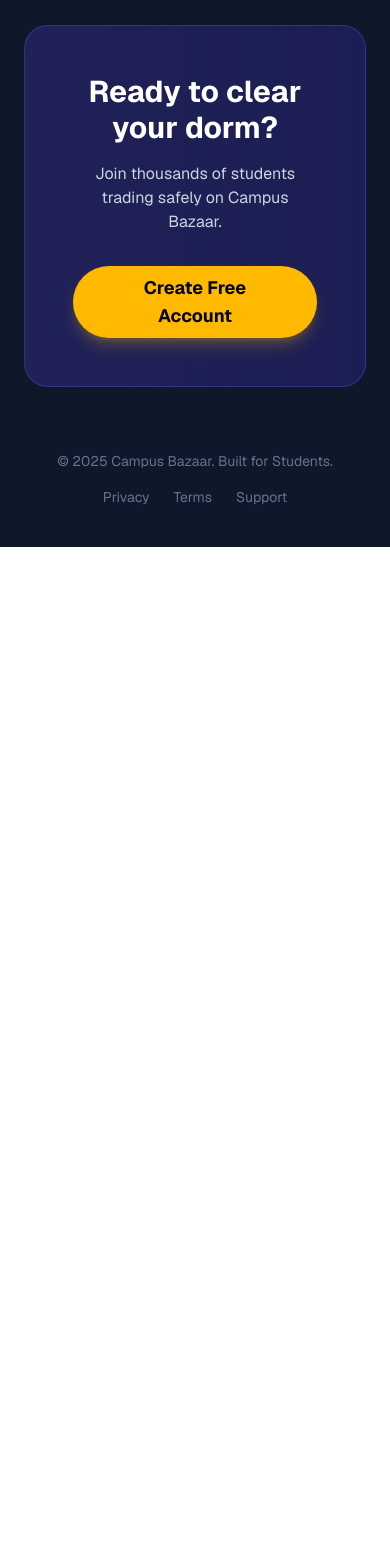
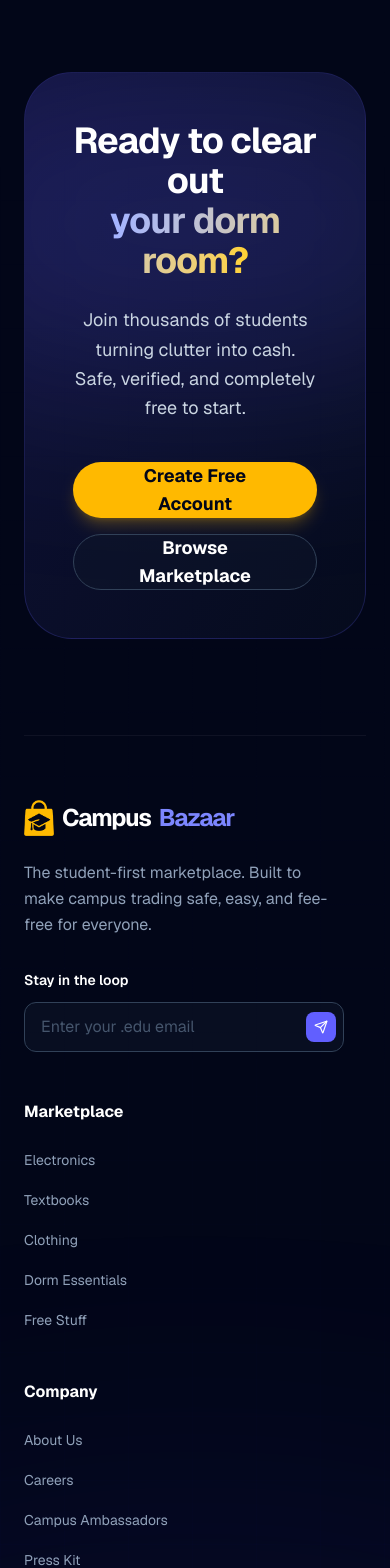
Before and after one commit to Bedlam343/Campus-Bazaar-Landing-Page-Revamped, a Next.js app: page / in a window 390 px wide. Shown: the part 7280-8848 px from the top of the page. Before the commit the page ends 7827 px from the top, so only its background shows below. Built offline with nearby package versions, Linux system fonts and the light colour scheme.

Commit message:
redesign footer

```diff
--- a/components/Footer.tsx
+++ b/components/Footer.tsx
@@ -1,38 +1,191 @@
 'use client';
 
+import React from 'react';
+import { motion } from 'framer-motion';
+import {
+  ShoppingBag,
+  ArrowRight,
+  Twitter,
+  Instagram,
+  Linkedin,
+  Github,
+  Send,
+} from 'lucide-react';
 import Button from './ui/Button';
+import Image from 'next/image';
 
-const Footer = () => (
-  <footer className="bg-slate-900 border-t border-slate-800 pt-20 pb-10">
-    <div className="container mx-auto px-6">
-      <div className="bg-gradient-to-r from-indigo-900/50 to-indigo-600/20 rounded-3xl p-12 text-center mb-16 border border-indigo-500/30">
-        <h2 className="text-3xl font-bold text-white mb-4">
-          Ready to clear your dorm?
+const Footer = () => {
+  const links = {
+    Marketplace: [
+      'Electronics',
+      'Textbooks',
+      'Clothing',
+      'Dorm Essentials',
+      'Free Stuff',
+    ],
+    Company: ['About Us', 'Careers', 'Campus Ambassadors', 'Press Kit'],
+    Support: [
+      'Safety Guidelines',
+      'Help Center',
+      'Terms of Service',
+      'Privacy Policy',
+    ],
+  };
+
+  return (
+    <footer className="relative bg-slate-950 pt-32 pb-10 overflow-hidden">
+      {/* --- Background Atmosphere --- */}
+      {/* Massive bottom glow */}
+      <div className="absolute bottom-0 left-1/2 -translate-x-1/2 w-[1000px] h-[600px] bg-indigo-600/10 rounded-full blur-[150px] pointer-events-none" />
+      <div className="absolute inset-0 bg-[linear-gradient(to_right,#4f46e505_1px,transparent_1px),linear-gradient(to_bottom,#4f46e505_1px,transparent_1px)] bg-[size:4rem_4rem] [mask-image:linear-gradient(to_top,black,transparent)] pointer-events-none" />
+
+      <div className="container mx-auto px-6 relative z-10">
+        {/* --- 1. The Giant CTA Section --- */}
+        <motion.div
+          initial={{ opacity: 0, y: 20 }}
+          whileInView={{ opacity: 1, y: 0 }}
+          viewport={{ once: true }}
+          className="relative rounded-[3rem] overflow-hidden bg-linear-to-br from-indigo-900/30 to-slate-900/30 border border-indigo-500/20 p-12 md:p-24 text-center mb-24 group"
+        >
+          {/* Internal Glows */}
+          <div className="absolute top-0 left-1/2 -translate-x-1/2 w-[600px] h-[300px] bg-indigo-500/20 blur-[100px] rounded-full pointer-events-none group-hover:bg-indigo-500/30 transition-colors duration-700" />
+
+          <div className="relative z-10 max-w-3xl mx-auto">
+            <h2
+              className="text-4xl md:text-6xl font-bold text-white
+              mb-6 tracking-tight select-none"
+            >
+              Ready to clear out <br />
+              <span className="text-transparent bg-clip-text bg-linear-to-r from-indigo-300 to-amber-300">
+                your dorm room?
+              </span>
             </h2>
-        <p className="text-slate-300 mb-8">
-          Join thousands of students trading safely on Campus Bazaar.
+            <p className="text-slate-300 text-lg md:text-xl mb-10 max-w-2xl mx-auto leading-relaxed">
+              Join thousands of students turning clutter into cash. Safe,
+              verified, and completely free to start.
             </p>
-        <Button variant="accent" className="mx-auto text-lg px-8">
+
+            <div className="flex flex-col sm:flex-row items-center justify-center gap-4">
+              <Button
+                variant="accent"
+                className="h-14 px-10 text-lg rounded-full
+                shadow-[0_0_30px_-5px_rgba(251,191,36,0.4)]
+                hover:shadow-[0_0_50px_-5px_rgba(251,191,36,0.6)]
+                transition-shadow cursor-pointer"
+              >
                 Create Free Account
               </Button>
+              <Button
+                variant="secondary"
+                className="h-14 px-10 text-lg rounded-full
+                bg-slate-900/50 border-slate-700 hover:bg-slate-800
+                cursor-pointer"
+              >
+                Browse Marketplace
+              </Button>
+            </div>
+          </div>
+        </motion.div>
+
+        {/* --- 2. Main Footer Links --- */}
+        <div className="grid grid-cols-1 md:grid-cols-2 lg:grid-cols-6 gap-12 lg:gap-8 mb-24 border-t border-white/5 pt-16">
+          {/* Brand Column (2 cols wide) */}
+          <div className="lg:col-span-2 flex flex-col items-start">
+            <div className="flex items-center gap-2 font-bold text-2xl tracking-tighter text-white mb-6">
+              <Image
+                src="/images/campus_bazaar_bag_w50.png"
+                width={30}
+                height={30}
+                alt="Campus Bazaar Logo Bag"
+              />
+              Campus<span className="text-indigo-400">Bazaar</span>
+            </div>
+            <p className="text-slate-400 mb-8 leading-relaxed max-w-xs">
+              The student-first marketplace. Built to make campus trading safe,
+              easy, and fee-free for everyone.
+            </p>
+
+            {/* Newsletter Input */}
+            <div className="w-full max-w-xs">
+              <p className="text-white text-sm font-semibold mb-3">
+                Stay in the loop
+              </p>
+              <div className="flex relative">
+                <input
+                  type="email"
+                  placeholder="Enter your .edu email"
+                  className="w-full bg-slate-900/50 border border-slate-700 rounded-xl py-3 pl-4 pr-12 text-slate-300 placeholder:text-slate-600 focus:outline-none focus:ring-2 focus:ring-indigo-500/50 focus:border-indigo-500 transition-all"
+                />
+                <button className="absolute right-2 top-1/2 -translate-y-1/2 p-2 bg-indigo-500 rounded-lg text-white hover:bg-indigo-400 transition-colors">
+                  <Send size={14} />
+                </button>
+              </div>
+            </div>
           </div>
 
-      <div className="flex flex-col md:flex-row justify-between items-center text-slate-500 text-sm">
-        <p>&copy; 2025 Campus Bazaar. Built for Students.</p>
-        <div className="flex gap-6 mt-4 md:mt-0">
-          <a href="#" className="hover:text-white">
+          {/* Links Columns */}
+          {Object.entries(links).map(([title, items]) => (
+            <div key={title} className="lg:col-span-1">
+              <h4 className="text-white font-bold mb-6">{title}</h4>
+              <ul className="space-y-4">
+                {items.map((item) => (
+                  <li key={item}>
+                    <a
+                      href="#"
+                      className="text-slate-400 hover:text-indigo-400 transition-colors text-sm"
+                    >
+                      {item}
+                    </a>
+                  </li>
+                ))}
+              </ul>
+            </div>
+          ))}
+
+          {/* Social Column */}
+          <div className="lg:col-span-1">
+            <h4 className="text-white font-bold mb-6">Follow Us</h4>
+            <div className="flex gap-4">
+              {[Twitter, Instagram, Linkedin, Github].map((Icon, i) => (
+                <a
+                  key={i}
+                  href="#"
+                  className="w-10 h-10 rounded-full bg-slate-900 border border-slate-700 flex items-center justify-center text-slate-400 hover:text-white hover:border-indigo-500 hover:bg-indigo-500/20 transition-all"
+                >
+                  <Icon size={18} />
+                </a>
+              ))}
+            </div>
+          </div>
+        </div>
+
+        {/* --- 3. Bottom Bar & Giant Watermark --- */}
+        <div className="relative pt-8 border-t border-white/5 flex flex-col md:flex-row justify-between items-center gap-4">
+          <p className="text-slate-500 text-sm">
+            &copy; 2025 Campus Bazaar Inc. All rights reserved.
+          </p>
+          <div className="flex gap-8 text-sm text-slate-500">
+            <a href="#" className="hover:text-white transition-colors">
               Privacy
             </a>
-          <a href="#" className="hover:text-white">
+            <a href="#" className="hover:text-white transition-colors">
               Terms
             </a>
-          <a href="#" className="hover:text-white">
-            Support
+            <a href="#" className="hover:text-white transition-colors">
+              Cookies
             </a>
           </div>
+        </div>
+
+        {/* GIANT WATERMARK */}
+        <div className="absolute bottom-0 left-0 right-0 overflow-hidden pointer-events-none select-none flex justify-center -mb-[5vw] opacity-[0.03]">
+          <h1 className="text-[18vw] font-black text-white leading-none whitespace-nowrap">
+            CAMPUS BAZAAR
+          </h1>
         </div>
       </div>
     </footer>
   );
+};
 
 export default Footer;
```
Lines whose indentation alone changed are shown as unchanged.
